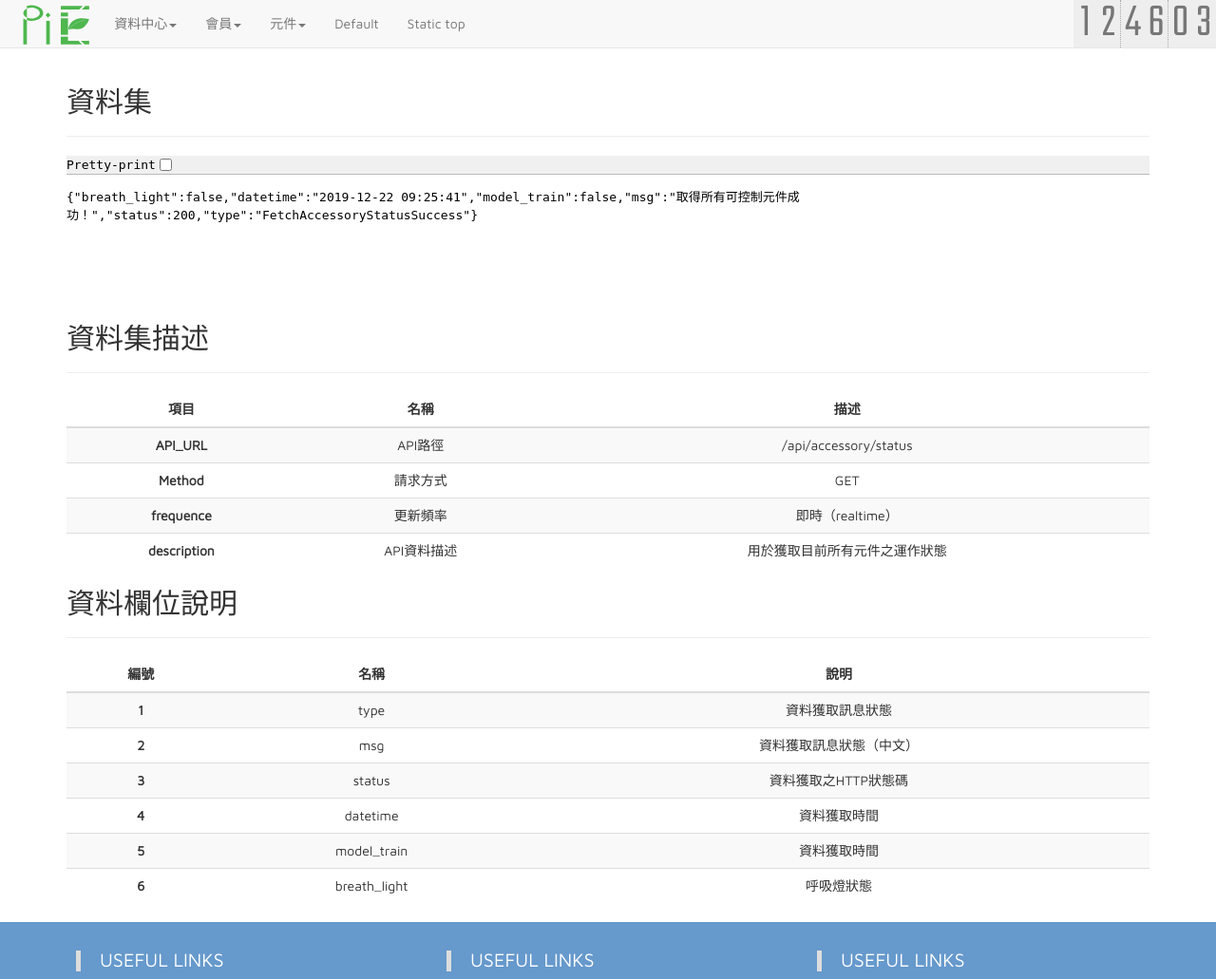
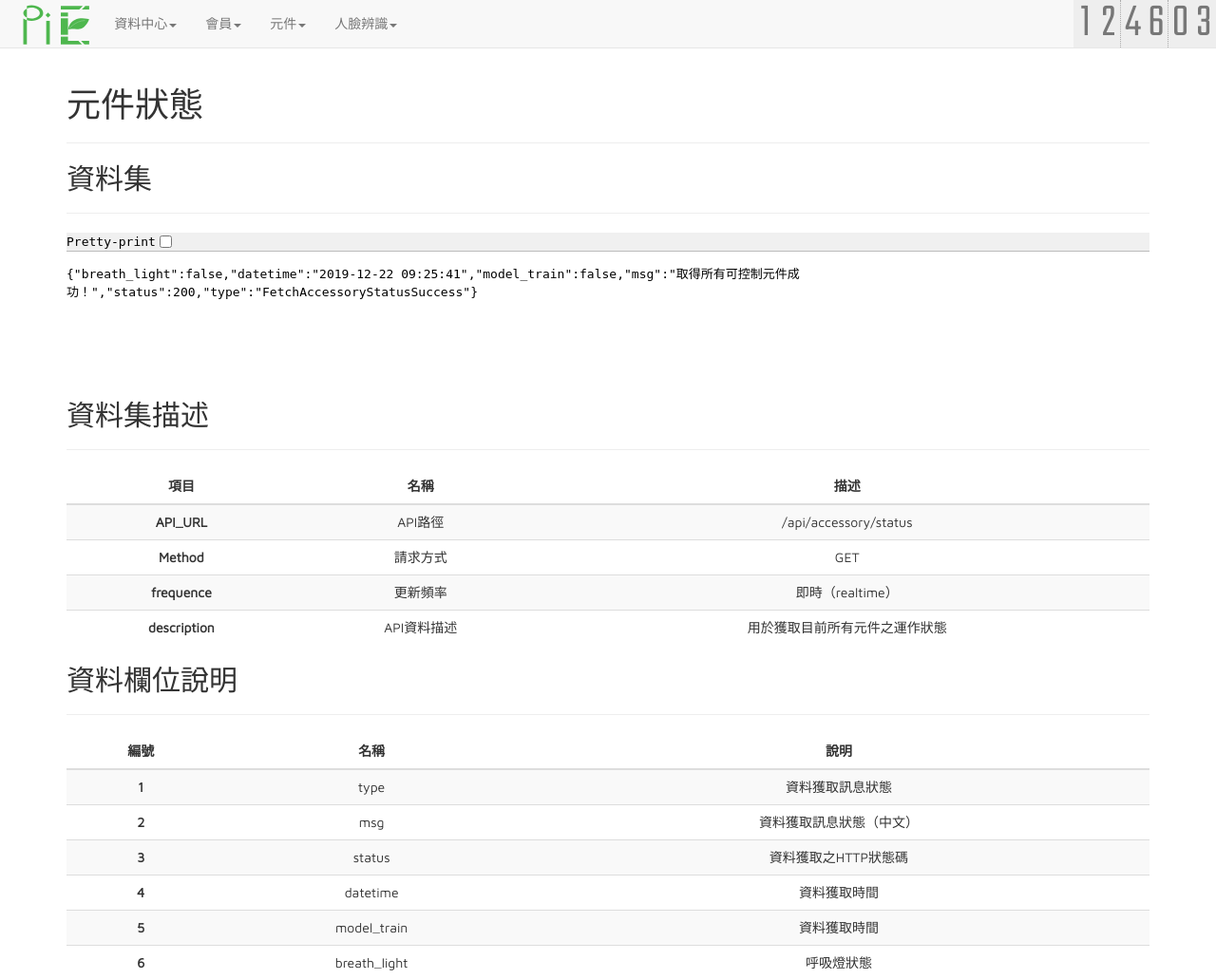
Before and after one commit to jason40418/iot_project, a Flask app: page /accessory/status in a window 1280 px wide. Shown: the top 1031 px of the page at 95% size. Run offline with Flask 2, Linux system fonts and the light colour scheme; parts of the project's set-up code (start-up, migrations or seed data) failed here and were passed over; some libraries are stand-ins or nearby versions.

Commit message:
[Add] status open-data

```diff
--- a/controllers/APIController.py
+++ b/controllers/APIController.py
@@ -1,3 +1,4 @@
+import json
 from flask import Blueprint, jsonify, request, make_response
 from datetime import datetime
 from controllers import AccessoryController
@@ -94,6 +95,14 @@ def member_login(decode_result, data):
 
 # 取得所有accessory的API
 @api_blueprint.route('/accessory/status', methods=['GET'])
-def status():
+def accessory_status():
     data = AccessoryController.get_curr_accessory_status()
     return jsonify(data), 200
+
+# 取得所有accessory的API
+@api_blueprint.route('/avatar/status', methods=['GET'])
+def avatar_status():
+    data = dict()
+    with open('static/json/face_folder.json') as json_file:
+        data = json.load(json_file)
+    return jsonify(data), 200
--- a/controllers/AccessoryController.py
+++ b/controllers/AccessoryController.py
@@ -32,6 +32,7 @@ def index():
 def status():
     api_path = '/api/accessory/status'
     info = {
+        'title'             : '元件狀態',
         'url'               : api_path,
         'method'            : 'GET',
         'frequence'         : '即時（realtime）',
--- a/templates/app/nav.html
+++ b/templates/app/nav.html
@@ -44,13 +44,16 @@
           <ul class="dropdown-menu">
             <li><a href="/accessory/">開關控制</a></li>
             <li><a href="/accessory/status">元件狀態（開放資料）</a></li>
-            <li role="separator" class="divider"></li>
-            <li class="dropdown-header">元件</li>
           </ul>
         <li>
 
-        <li><a href="../navbar/">Default</a></li>
-        <li><a href="../navbar-static-top/">Static top</a></li>
+        <li class="dropdown">
+          <a href="#" class="dropdown-toggle" data-toggle="dropdown" role="button" aria-haspopup="true"
+            aria-expanded="false">人臉辨識<span class="caret"></span></a>
+          <ul class="dropdown-menu">
+            <li><a href="/member/avatar/model">模型訓練集（開放資料）</a></li>
+          </ul>
+        <li>
       </ul>
       <ul class="nav navbar-nav navbar-right">
         <li class="active">
--- a/templates/app/open_data.html
+++ b/templates/app/open_data.html
@@ -6,6 +6,8 @@
   {%  endblock  %}
 
     {%  block  content  %}
+    <h1>{{ info['title'] }}</h1>
+    <hr/>
     <h2>資料集</h2>
     <hr/>
     <iframe src='{{ api_path }}' width="100%" frameborder="0"></iframe>
```
Also changed, not shown: controllers/AvatarController.py (+32 -1 lines), 1 other file.
